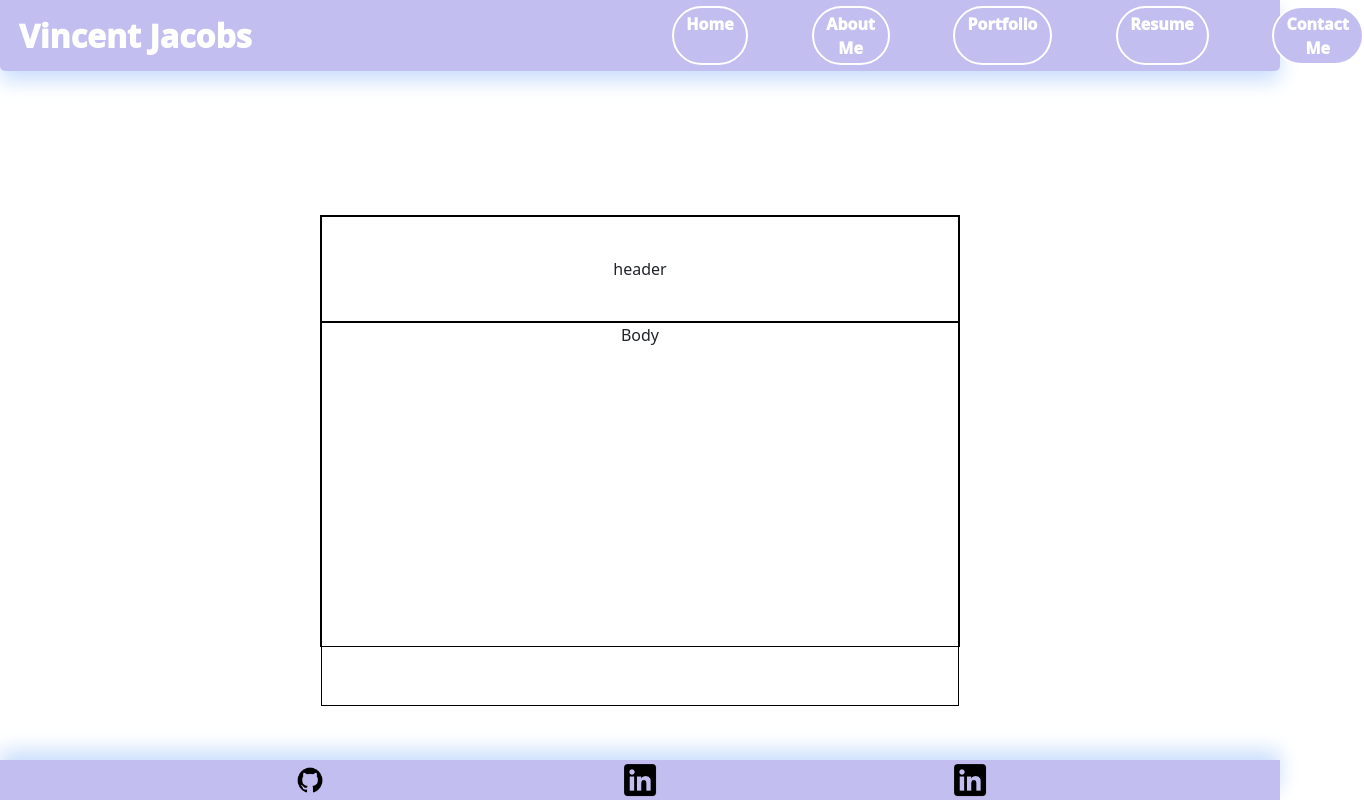
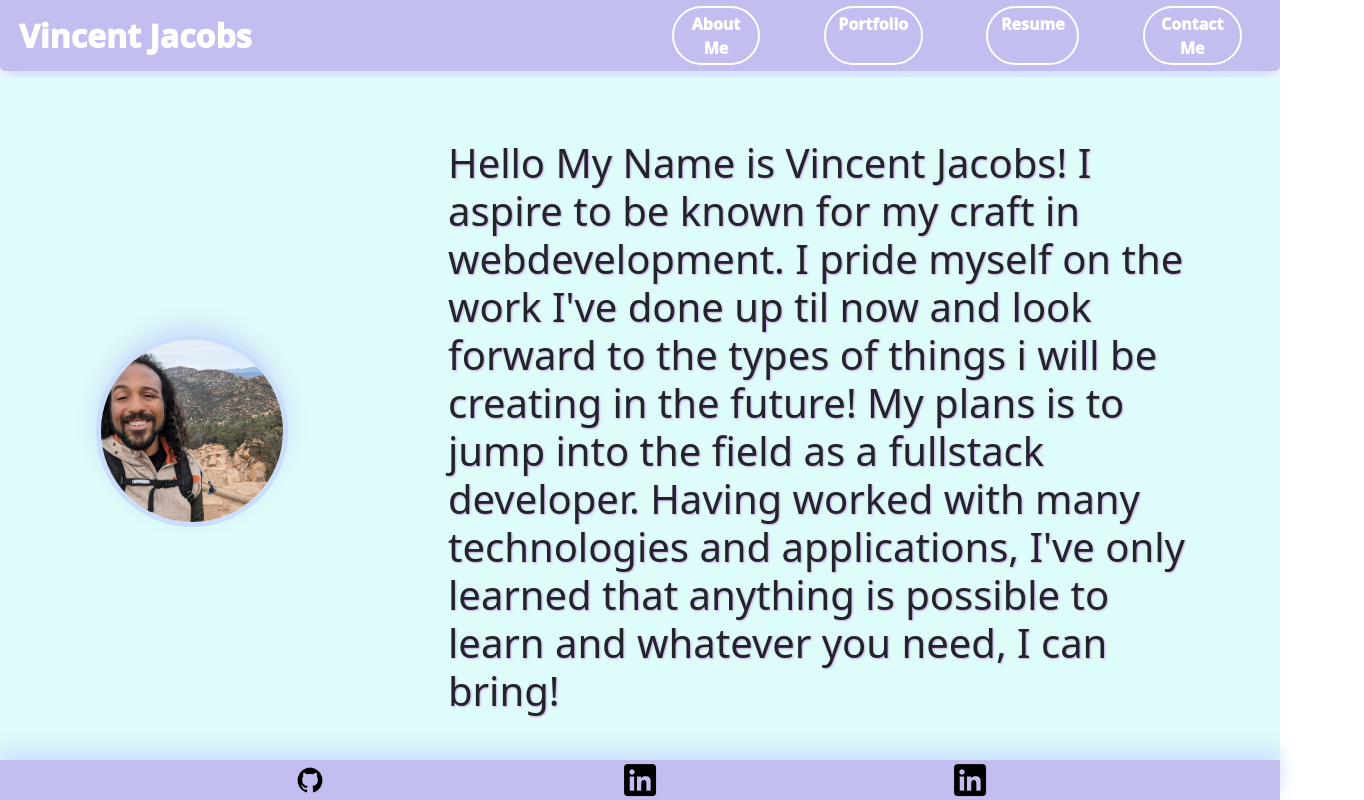
Before and after one commit to shadowfre4k/Re-Folio, a React (Vite) app in the folder Re-Folio/: page / in a window 1280 px wide. Shown: the whole page, 1364 px wide, since content can reach past the window. Built offline with nearby package versions, Linux system fonts and the light colour scheme.

Commit message:
about me page stylized and completed!

```diff
--- a/Re-Folio/src/components/Nav.jsx
+++ b/Re-Folio/src/components/Nav.jsx
@@ -1,5 +1,4 @@
 import { Link } from "react-router-dom";
-// import NavBar from "./UI/NavBar";
 
 const styles = {
   navbar: {
@@ -50,18 +49,15 @@ export default function Nav() {
         <div style={styles.itemContainer}>
           {[
             <Link key={1} style={styles.items} to="/">
-              Home
-            </Link>,
-            <Link key={2} style={styles.items} to="/about">
               About Me
             </Link>,
-            <Link key={3} style={styles.items} to="/portfolio">
+            <Link key={2} style={styles.items} to="/portfolio">
               Portfolio
             </Link>,
-            <Link key={4} style={styles.items} to="/resume">
+            <Link key={3} style={styles.items} to="/resume">
               Resume
             </Link>,
-            <Link key={5} style={styles.items} to="/contact">
+            <Link key={4} style={styles.items} to="/contact">
               Contact Me
             </Link>,
           ]}
--- a/Re-Folio/src/components/UI/card/Card.jsx
+++ b/Re-Folio/src/components/UI/card/Card.jsx
@@ -1,20 +1,44 @@
 const styles = {
   header: {
-    border: " 1px solid black",
-    padding: "5vh",
+    backgroundColor: "#defcf9",
+    width: "30%",
+    display: "flex",
+    justifyContent: "center",
+    alignItems: "center",
+    margin: ".5% 0",
   },
   body: {
-    border: " 1px solid black",
-
-    height: "48vh",
+    backgroundColor: "#defcf9",
+    width: "70%",
+    display: "flex",
+    justifyContent: "start",
+    alignItems: "center",
+    padding: "5%",
+    margin: ".5% 0",
+    textShadow: "1px 1px 2px #cca8e9",
+  },
+  img: {
+    border: "5px solid #cadefc",
+    borderRadius: "50%",
+    boxShadow: "0px -10px 20px #cadefc",
+    width: "50%",
   },
 };
 
 export default function Card() {
   return (
     <>
-      <div style={styles.header}>header</div>
-      <div style={styles.body}>Body</div>
+      <div style={styles.header}>
+        <img style={styles.img} src="src/assets/profile.jpg" />
+      </div>
+      <div style={styles.body}>
+        <h1>{`Hello My Name is Vincent Jacobs!
+        I aspire to be known for my craft in webdevelopment. I pride myself on the work I've done up til now and look forward to the types of things i will be creating in the future!
+
+
+
+        My plans is to jump into the field as a fullstack developer. Having worked with many technologies and applications, I've only learned that anything is possible to learn and whatever you need, I can bring!`}</h1>
+      </div>
     </>
   );
 }
--- a/Re-Folio/src/main.jsx
+++ b/Re-Folio/src/main.jsx
@@ -6,7 +6,7 @@ import "bootstrap/dist/css/bootstrap.min.css";
 // Pages being imported
 
 import Error from "./pages/Error";
-import Homepage from "./pages/Homepage";
+
 import About from "./pages/About";
 import Portfolio from "./pages/Portfolio";
 import Contact from "./pages/Contact";
@@ -19,10 +19,6 @@ const router = createBrowserRouter([
     children: [
       {
         index: true,
-        element: <Homepage />,
-      },
-      {
-        path: "about",
         element: <About />,
       },
       {
--- a/Re-Folio/src/pages/About.jsx
+++ b/Re-Folio/src/pages/About.jsx
@@ -1 +1,30 @@
-export default function About(){  return("About Me")}
+import Card from "../components/UI/card/Card";
+
+const styles = {
+  container: {
+    display: "flex",
+    flexDirection: "row",
+    justifyContent: "center",
+    height: "90vh",
+  },
+  card: {
+    display: "flex",
+    flexDirection: "row",
+    justifyContent: "space-evenly",
+
+    width: "100%",
+    height: "100%",
+  },
+};
+
+export default function About() {
+  return (
+    <>
+      <div style={styles.container}>
+        <div style={styles.card}>
+          <Card />
+        </div>
+      </div>
+    </>
+  );
+}
--- a/Re-Folio/src/pages/Homepage.jsx
+++ /dev/null
@@ -1,39 +0,0 @@
-import Card from "../components/UI/card/Card";
-
-const styles = {
-  container: {
-    display: "flex",
-    flexDirection: "row",
-    flexWrap: "nowrap",
-    justifyContent: "center",
-    alignItems: "center",
-    width: "100%",
-    height: "90vh",
-  },
-  child: {
-    display: "flex",
-    justifyContent: "center",
-    alignItems: "start",
-    border: " 1px solid black",
-    textAlign: "center",
-    width: "50%",
-    height: "60%",
-  },
-  card: {
-    width: "100%",
-  },
-};
-
-export default function Homepage() {
-  return (
-    <>
-      <div style={styles.container}>
-        <div style={styles.child}>
-          <div style={styles.card}>
-            <Card />
-          </div>
-        </div>
-      </div>
-    </>
-  );
-}
```
Also changed, not shown: Re-Folio/src/assets/profile.jpg (added).
